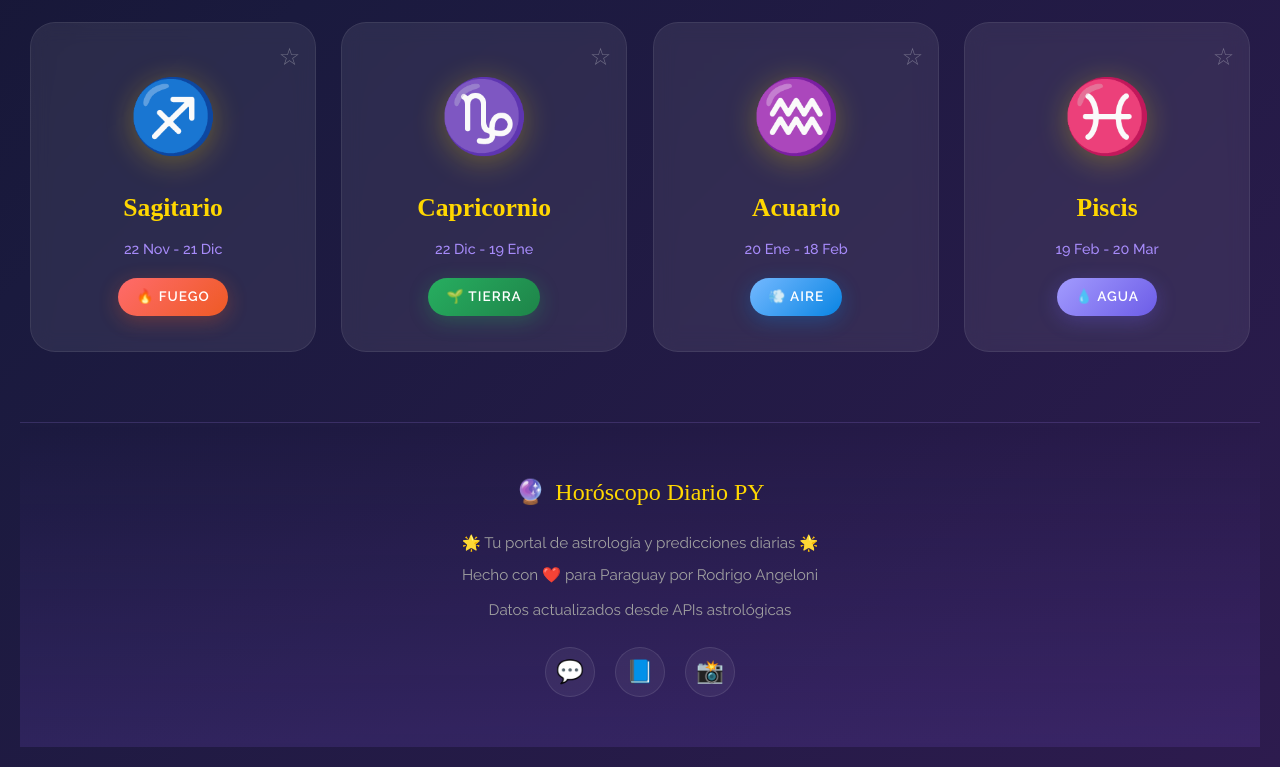
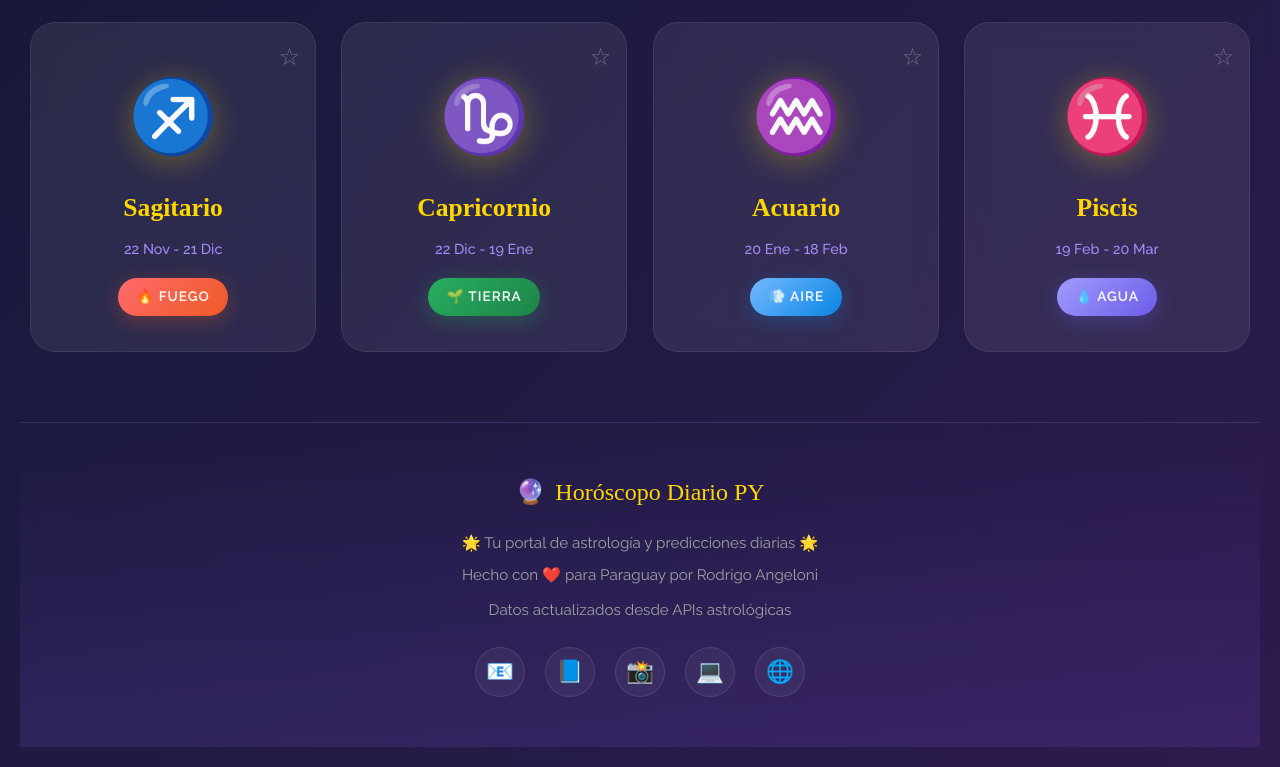
Before and after one commit to rodrigoangeloni/horoscopopy, a plain HTML site: page index.html in a window 1280 px wide. Shown: the part 1434-2201 px from the top of the page. Drawn offline with Linux system fonts and the light colour scheme; no server answers; a web font is replaced by a local one.

Commit message:
$(cat <<'EOF'

```diff
--- a/css/styles.css
+++ b/css/styles.css
@@ -1315,6 +1315,8 @@ footer {
     cursor: pointer;
     transition: all 0.3s;
     border: 1px solid rgba(255, 255, 255, 0.1);
+    text-decoration: none;
+    color: inherit;
 }
 
 .social-link:hover {
--- a/index.html
+++ b/index.html
@@ -237,9 +237,11 @@
                 Datos actualizados desde APIs astrológicas
             </p>
             <div class="social-links">
-                <span class="social-link" title="WhatsApp">💬</span>
-                <span class="social-link" title="Facebook">📘</span>
-                <span class="social-link" title="Instagram">📸</span>
+                <a href="mailto:rodrigoangeloni@gmail.com" class="social-link" title="Email" target="_blank">📧</a>
+                <a href="https://facebook.com/rodrigoangeloni" class="social-link" title="Facebook" target="_blank">📘</a>
+                <a href="https://instagram.com/rodrigo_angeloni" class="social-link" title="Instagram" target="_blank">📸</a>
+                <a href="https://github.com/rodrigoangeloni" class="social-link" title="GitHub" target="_blank">💻</a>
+                <a href="https://rodrigoangeloni.github.io/roandev" class="social-link" title="Portfolio" target="_blank">🌐</a>
             </div>
         </footer>
     </div>
```
Also changed, not shown: README.md (added).
